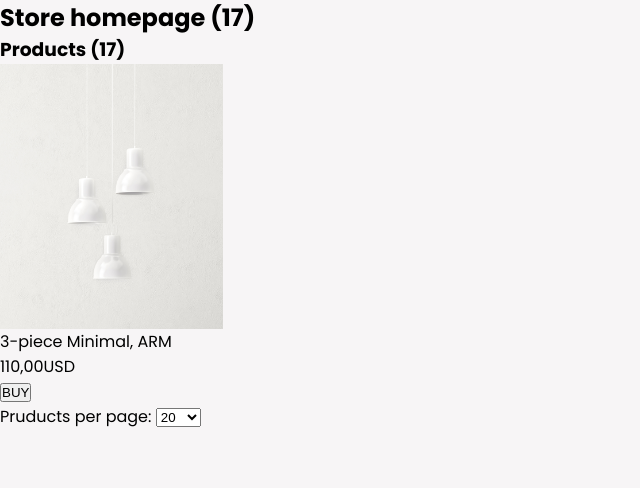
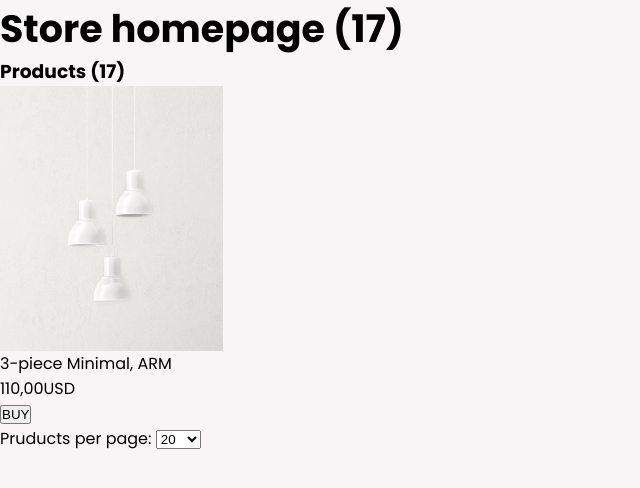
Before and after one commit to koldovsky/1128-team-06, a plain HTML site: page store-homepage.html in a window 1280 px wide. Shown: the whole page, without its empty margins (0-640 px from the left). Drawn offline with Linux system fonts and the light colour scheme.

Commit message:
added to common.css

```diff
--- a/css/common.css
+++ b/css/common.css
@@ -13,6 +13,7 @@
   --text-light-color: #757477;
   --accent-color: #7bb57c;
   --background-color: #f7f5f6;
+  --section-color: #fff;
 }
 
 body {
@@ -22,3 +23,11 @@ body {
 img {
   display: block;
 }
+
+a {
+  text-decoration: none;
+}
+
+h2 {
+  font-size: 38px;
+}
```
